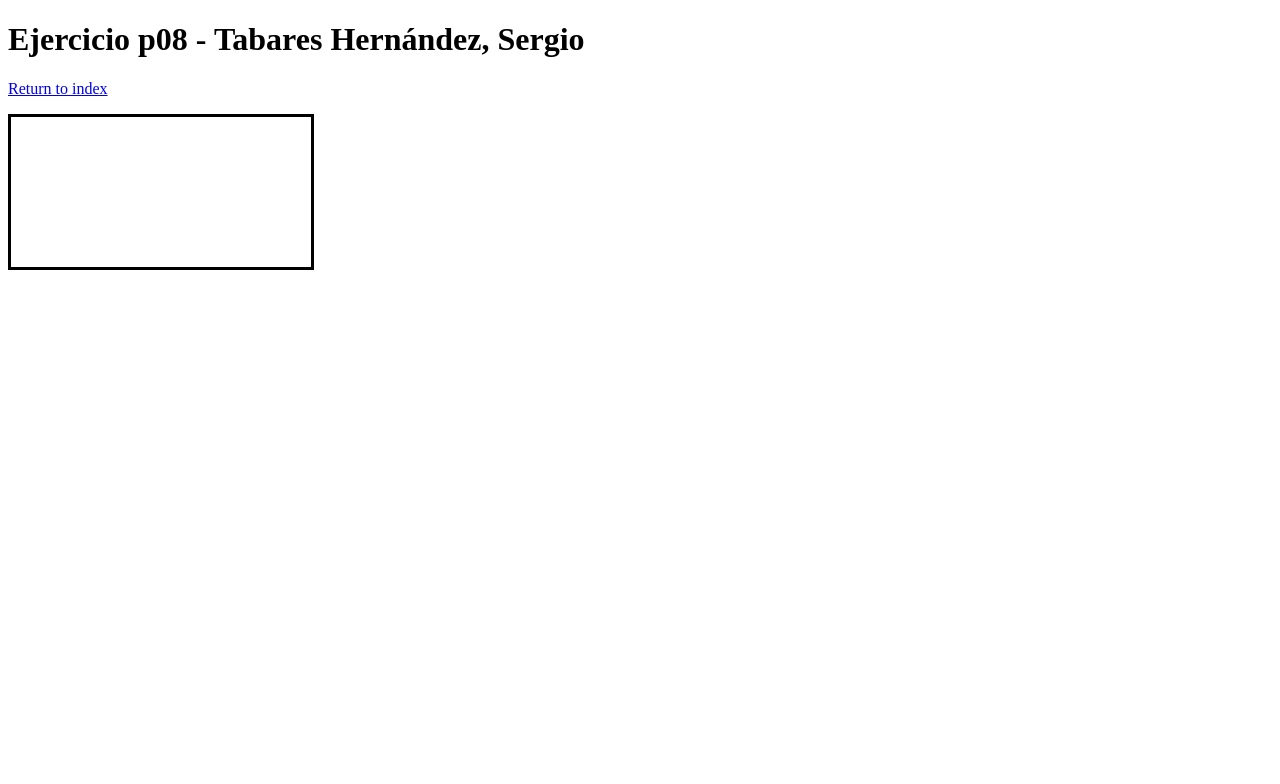
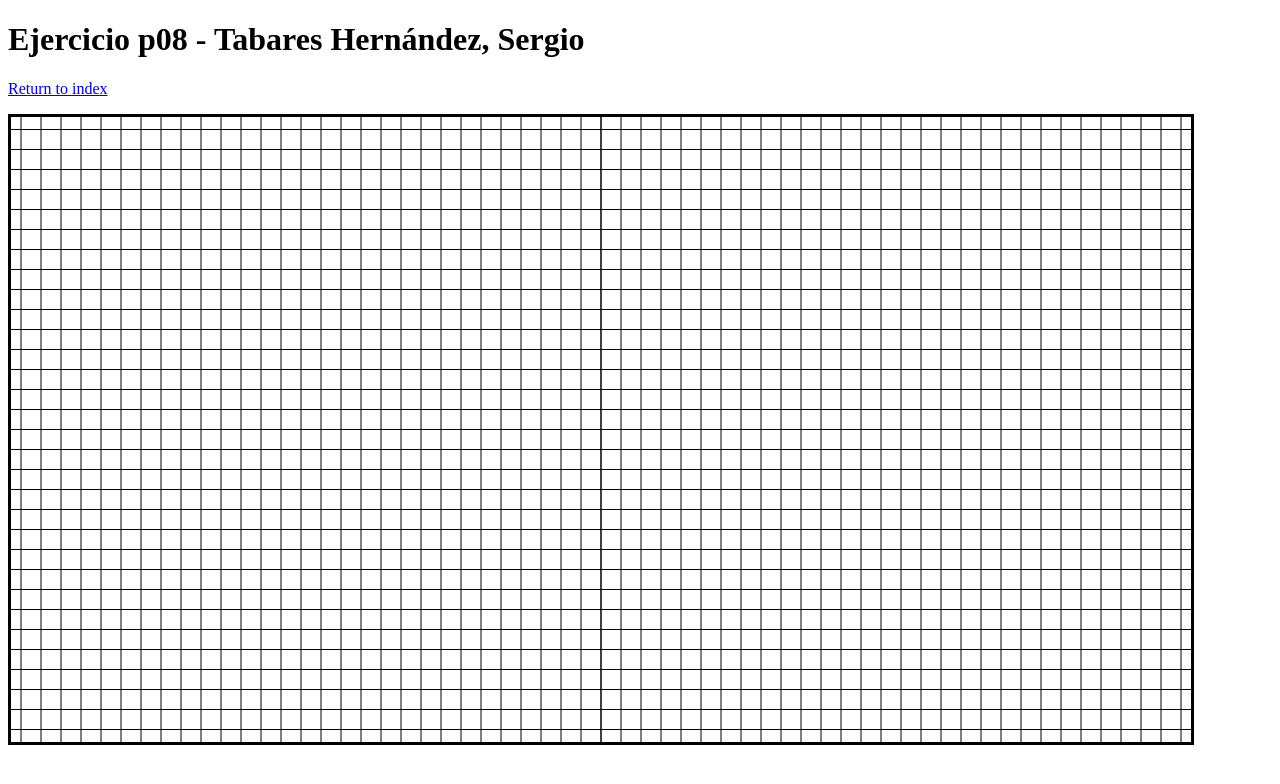
Before and after one commit to alu0101124896/PAI-Practica-09-Random-Walk, a website: page src/tabares-sergio-random-walk.html in a window 1280 px wide. Drawn offline with Linux system fonts and the light colour scheme.

Commit message:
Draw grid green

```diff
--- a/src/direction.js
+++ b/src/direction.js
@@ -4,7 +4,8 @@
  * @since Spring 2020
  * @summary University of La Laguna
  * @summary Computer Science - Interactive Aplication Programing
- * @description This program implements a direction class for Random Walk. More info about it here: https://en.wikipedia.org/wiki/Random_walk
+ * @description This program implements a direction class for Random Walk. More
+ *  info about it here: https://en.wikipedia.org/wiki/Random_walk
  */
 
 "use strict";
--- a/src/grid.js
+++ b/src/grid.js
@@ -4,10 +4,16 @@
  * @since Spring 2020
  * @summary University of La Laguna
  * @summary Computer Science - Interactive Aplication Programing
- * @description This program implements a grid class for Random Walk. More info about it here: https://en.wikipedia.org/wiki/Random_walk
+ * @description This program implements a grid class for Random Walk. More info
+ *  about it here: https://en.wikipedia.org/wiki/Random_walk
  */
 
 "use strict";
+
+const BLACK = 'black';
+const RED = 'red';
+const GRID_LINE_WIDTH = 1;
+const PATH_LINE_WIDTH = 5;
 
 let DirectionOnGridClass;
 if (typeof require !== 'undefined') { // Execution in node
@@ -32,7 +38,53 @@ class Grid {
     this.stepLenght = stepLenght;
   }
 
+  /**
+   * @description Function that draws the grid
+   *
+   * @param {*} CONTEXT - Canvas context
+   * @param {*} CANVAS - Canvas
+   * @memberof Grid
+   */
+  /* istanbul ignore next */
+  drawGrid(CONTEXT, CANVAS) {
+    CONTEXT.translate(CANVAS.width / 2, CANVAS.height / 2);
+    let widthIterator = 0;
+    while (widthIterator < CANVAS.width / 2) {
+      CONTEXT.beginPath();
+      CONTEXT.strokeStyle = BLACK;
+      CONTEXT.lineWidth = GRID_LINE_WIDTH;
+      CONTEXT.moveTo(widthIterator, -CANVAS.height / 2);
+      CONTEXT.lineTo(widthIterator, CANVAS.height / 2);
+      CONTEXT.stroke()
 
+      CONTEXT.beginPath();
+      CONTEXT.strokeStyle = BLACK;
+      CONTEXT.lineWidth = GRID_LINE_WIDTH;
+      CONTEXT.moveTo(-widthIterator, -CANVAS.height / 2);
+      CONTEXT.lineTo(-widthIterator, CANVAS.height / 2);
+      CONTEXT.stroke()
+
+      widthIterator += this.stepLenght;
+    }
+    let heightIterator = 0;
+    while (heightIterator < CANVAS.height / 2) {
+      CONTEXT.beginPath();
+      CONTEXT.strokeStyle = BLACK;
+      CONTEXT.lineWidth = GRID_LINE_WIDTH;
+      CONTEXT.moveTo(-CANVAS.width / 2, heightIterator);
+      CONTEXT.lineTo(CANVAS.width / 2, heightIterator);
+      CONTEXT.stroke()
+
+      CONTEXT.beginPath();
+      CONTEXT.strokeStyle = BLACK;
+      CONTEXT.lineWidth = GRID_LINE_WIDTH;
+      CONTEXT.moveTo(-CANVAS.width / 2, -heightIterator);
+      CONTEXT.lineTo(CANVAS.width / 2, -heightIterator);
+      CONTEXT.stroke()
+
+      heightIterator += this.stepLenght;
+    }
+  }
 }
 
 if (typeof exports !== 'undefined') { // Execution in node
--- a/src/random-walk.js
+++ b/src/random-walk.js
@@ -0,0 +1,43 @@
+/**
+ * @file random-walk.js
+ * @author Sergio Tabares Hernández <alu0101124896@ull.edu.es>
+ * @since Spring 2020
+ * @summary University of La Laguna
+ * @summary Computer Science - Interactive Aplication Programing
+ * @description This program gives seven cards to seven poker hands and seachs
+ *  for straights on them. More info about it here:
+ *  https://en.wikipedia.org/wiki/Texas_hold_%27em
+ */
+
+"use strict";
+
+// let DirectionOnRandomWalk;
+let GridOnRandomWalk;
+if (typeof require !== 'undefined') { // Execution in node
+  // DirectionOnRandomWalk = require('../src/direction.js').Direction;
+  GridOnRandomWalk = require('../src/grid.js').Grid;
+} else { // Execution in browser
+  // DirectionOnRandomWalk = Direction;
+  GridOnRandomWalk = Grid;
+}
+
+
+
+/**
+ * @description Function that starts the execution of the program in browser
+ */
+function mainBrowser() {
+  const CANVAS = document.getElementById("canvas");
+  if (CANVAS.getContext) {
+    const CONTEXT = CANVAS.getContext("2d");
+    CANVAS.width = window.innerWidth - 100;
+    CANVAS.height = window.innerHeight - 175;
+
+    let grid = new GridOnRandomWalk();
+    grid.drawGrid(CONTEXT, CANVAS);
+  }
+}
+
+if (typeof require !== 'undefined') { // Execution in node
+  console.error("Error: this program can not be executed in Node");
+}
--- a/src/tabares-sergio-random-walk.html
+++ b/src/tabares-sergio-random-walk.html
@@ -5,21 +5,24 @@
   @summary University of La Laguna - Computer Science - Interactive Aplication Programing
   @description This is the base html for the Random Walk. More info about it here: https://en.wikipedia.org/wiki/Random_walk
 -->
+
 <!DOCTYPE html>
 <html>
 
 <head>
   <meta charset="utf-8" />
   <title>Tabares Hernández, Sergio</title>
-  <link rel="stylesheet" href="poker.css">
+  <link rel="stylesheet" href="random-walk.css">
 </head>
 
 <body>
   <h1>Ejercicio p08 - Tabares Hernández, Sergio</h1>
   <p><a href="../index.html">Return to index</a> </p>
   <canvas id="canvas" style="border:3px solid black;"></canvas>
+  <script src="../src/direction.js"></script>
+  <script src="../src/grid.js"></script>
   <script src="../src/random-walk.js"></script>
-  <script> main(); </script>
+  <script> mainBrowser(); </script>
 </body>
 
 
```
Also changed, not shown: test/grid-test.js (+3 -3 lines), www/index.html (+8 -0 lines).
